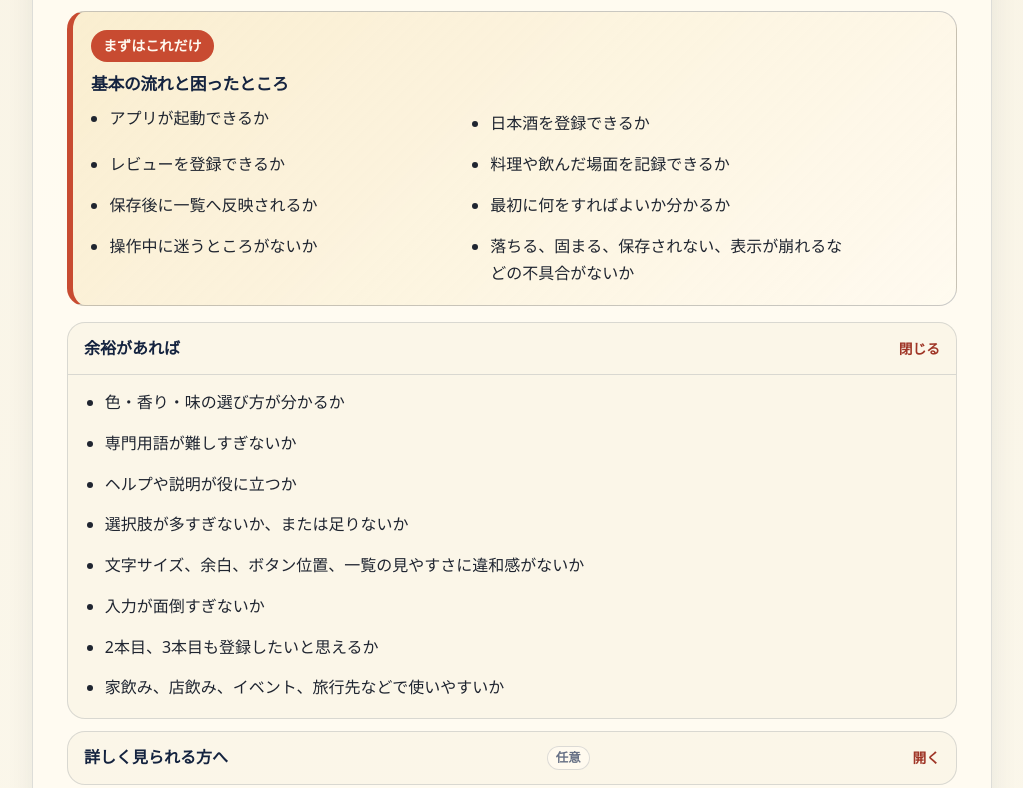
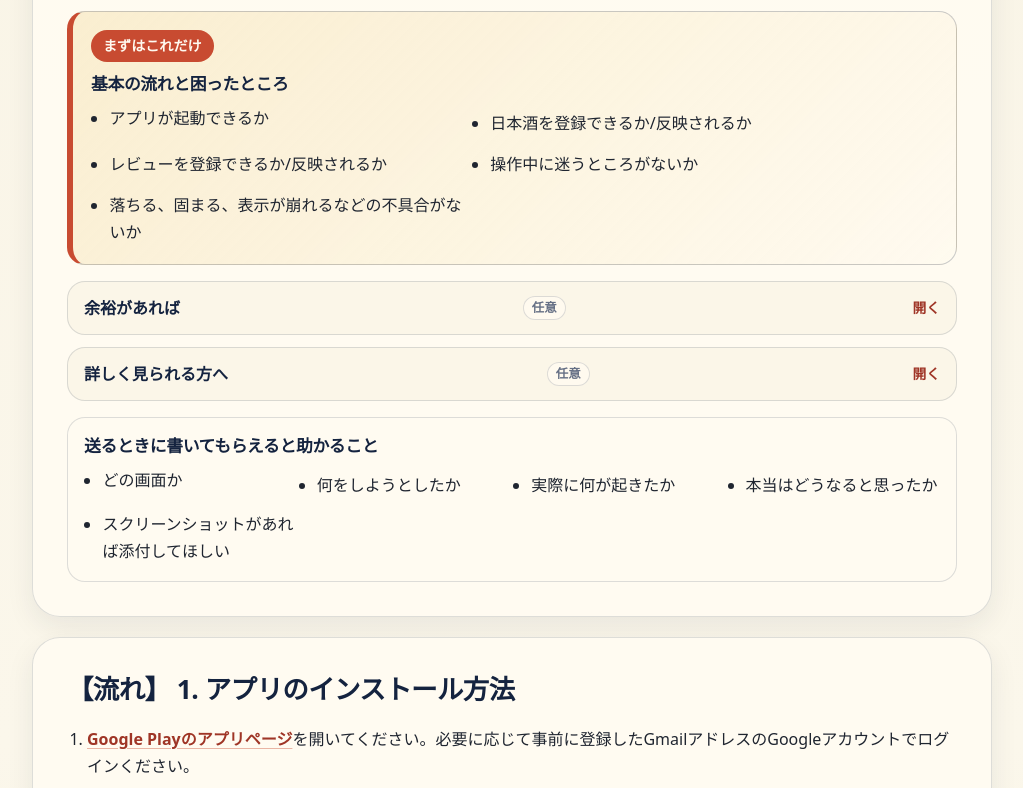
Before and after one commit to pyth0n14n/TastingGenie2nd-site, a website: page index.html in a window 1280 px wide. Shown: the part 1790-2578 px from the top of the page, without its empty margins (128-1151 px from the left). Drawn offline with Linux system fonts and the light colour scheme.

Commit message:
フィードバック観点を整理

```diff
--- a/index.html
+++ b/index.html
@@ -119,22 +119,19 @@
             <h3>基本の流れと困ったところ</h3>
             <ul class="feedback-list feedback-list-primary">
               <li>アプリが起動できるか</li>
-              <li>日本酒を登録できるか</li>
-              <li>レビューを登録できるか</li>
-              <li>料理や飲んだ場面を記録できるか</li>
-              <li>保存後に一覧へ反映されるか</li>
-              <li>最初に何をすればよいか分かるか</li>
+              <li>日本酒を登録できるか/反映されるか</li>
+              <li>レビューを登録できるか/反映されるか</li>
               <li>操作中に迷うところがないか</li>
               <li>
-                落ちる、固まる、保存されない、表示が崩れるなどの不具合がないか
+                落ちる、固まる、表示が崩れるなどの不具合がないか
               </li>
             </ul>
           </div>
         </div>
 
         <div class="feedback-details">
-          <details open>
-            <summary>余裕があれば</summary>
+          <details>
+            <summary>余裕があれば <span>任意</span></summary>
             <ul class="feedback-list">
               <li>色・香り・味の選び方が分かるか</li>
               <li>専門用語が難しすぎないか</li>
@@ -153,13 +150,13 @@
             <summary>詳しく見られる方へ <span>任意</span></summary>
             <ul class="feedback-list">
               <li>画像登録、編集、削除、再編集が期待通りに動くか</li>
+              <li>バックアップ・復元機能は期待通りに動作するか</li>
               <li>同じ日本酒に複数レビューを登録する流れが自然か</li>
               <li>酒情報とレビュー情報が分かれている意味が伝わるか</li>
               <li>温度、色、香り、味、酒類、分類などの用語に違和感がないか</li>
-              <li>ローカル保存であることが伝わるか</li>
               <li>カメラ・画像選択などの権限要求が自然か</li>
               <li>
-                権限拒否、画像選択キャンセル、入力途中で戻る、端末回転、アプリ再起動時の挙動に問題がないか
+                連続タップ、高速スワイプ、権限拒否、画像選択キャンセル、入力途中で戻る、端末回転、アプリ再起動時の挙動に問題がないか
               </li>
               <li>Androidアプリとして自然な見た目・操作感か</li>
               <li>
```
